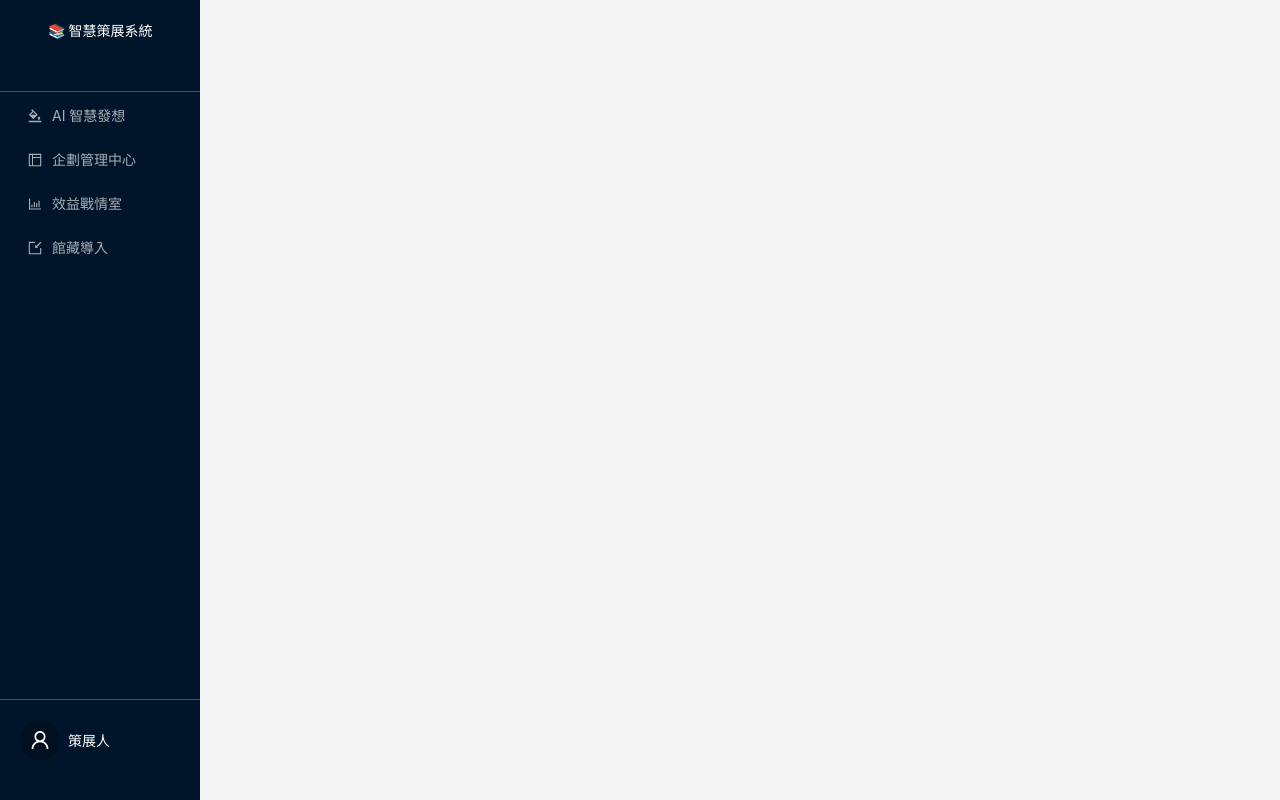
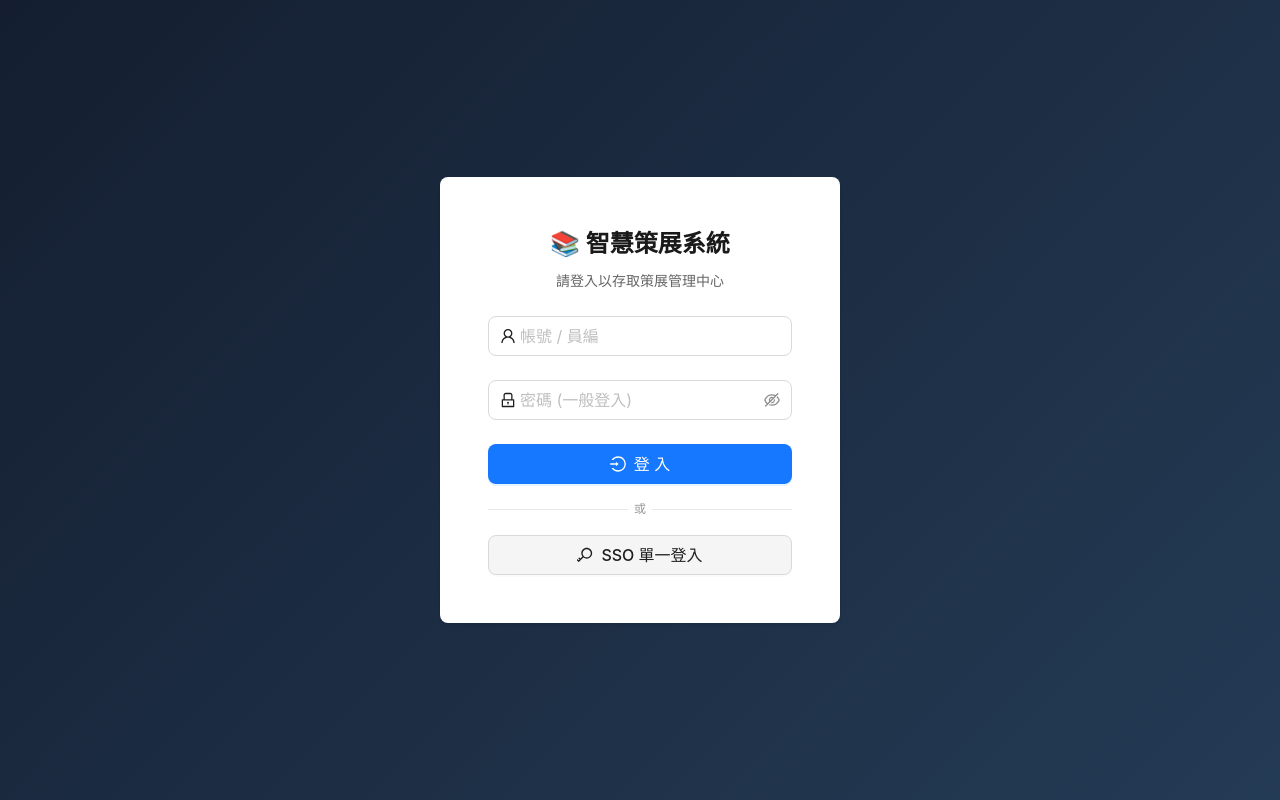
Before and after one commit to SHENG-NA05/BigData-Anlys-Viz, a React (Vite) app in the folder frontend/: page /login in a window 1280 px wide. Built offline with nearby package versions, Linux system fonts and the light colour scheme; no server answers.

Commit message:
feat: implement login view, route guards, and refine generator and proposal editor views

```diff
--- a/frontend/src/App.jsx
+++ b/frontend/src/App.jsx
@@ -1,5 +1,5 @@
 import React from 'react'
-import { BrowserRouter as Router, Routes, Route } from 'react-router-dom'
+import { BrowserRouter as Router, Routes, Route, Navigate } from 'react-router-dom'
 import { ConfigProvider } from 'antd'
 import zhCN from 'antd/locale/zh_CN'
 import MainLayout from './components/common/MainLayout'
@@ -7,20 +7,38 @@ import CurationThemeGenerator from './components/curation_management/views/curat
 import ProposalEditor from './components/curation_management/views/proposal_editor'
 import DashboardView from './components/curation_management/views/dashboard_view'
 import CatalogImport from './components/curation_management/views/catalog_import'
+import LoginView from './components/curation_management/views/login_view'
+import { authService } from './services/authService'
 import './App.css'
+
+const ProtectedLayout = ({ children }) => {
+  if (!authService.isLoggedIn()) {
+    return <Navigate to="/login" replace />
+  }
+  return <MainLayout>{children}</MainLayout>
+}
 
 function App() {
   return (
     <ConfigProvider locale={zhCN}>
       <Router>
-        <MainLayout>
+        <Routes>
+          <Route path="/login" element={<LoginView />} />
+          <Route
+            path="/*"
+            element={
+              <ProtectedLayout>
                 <Routes>
                   <Route path="/" element={<CurationThemeGenerator />} />
                   <Route path="/proposal" element={<ProposalEditor />} />
                   <Route path="/dashboard" element={<DashboardView />} />
                   <Route path="/import" element={<CatalogImport />} />
+                  <Route path="*" element={<Navigate to="/" replace />} />
                 </Routes>
-        </MainLayout>
+              </ProtectedLayout>
+            }
+          />
+        </Routes>
       </Router>
     </ConfigProvider>
   )
--- /dev/null
+++ b/frontend/src/components/curation_management/views/LoginView.css
@@ -0,0 +1,58 @@
+.login-view-container {
+  display: flex;
+  justify-content: center;
+  align-items: center;
+  min-height: 100vh;
+  background: linear-gradient(135deg, #141e30 0%, #243b55 100%);
+}
+
+.login-card {
+  width: 100%;
+  max-width: 400px;
+  border-radius: 12px;
+  box-shadow: 0 8px 24px rgba(0, 0, 0, 0.2);
+  background: #ffffff;
+  padding: 24px;
+}
+
+.login-header {
+  text-align: center;
+  margin-bottom: 24px;
+}
+
+.login-header h2 {
+  margin: 0 0 8px 0;
+  color: #1a1a1a;
+  font-size: 24px;
+  font-weight: 700;
+}
+
+.login-header p {
+  margin: 0;
+  color: #666666;
+  font-size: 14px;
+}
+
+.login-divider {
+  display: flex;
+  align-items: center;
+  text-align: center;
+  color: #999;
+  font-size: 12px;
+  margin: 16px 0;
+}
+
+.login-divider::before,
+.login-divider::after {
+  content: '';
+  flex: 1;
+  border-bottom: 1px solid #e8e8e8;
+}
+
+.login-divider:not(:empty)::before {
+  margin-right: .5em;
+}
+
+.login-divider:not(:empty)::after {
+  margin-left: .5em;
+}
--- a/frontend/src/components/curation_management/views/curation_theme_generator.jsx
+++ b/frontend/src/components/curation_management/views/curation_theme_generator.jsx
@@ -1,6 +1,7 @@
 import React, { useState } from 'react'
 import { Card, Form, Input, Button, Space, Row, Col, message, Spin, Tag, Empty } from 'antd'
 import { SendOutlined, DeleteOutlined, CopyOutlined } from 'antd/icons'
+import { useNavigate } from 'react-router-dom'
 import { curationService } from '../../../services/curationService'
 import './CurationThemeGenerator.css'
 
@@ -9,6 +10,25 @@ const CurationThemeGenerator = () => {
   const [themes, setThemes] = useState([])
   const [loading, setLoading] = useState(false)
   const [selectedTheme, setSelectedTheme] = useState(null)
+  const navigate = useNavigate()
+
+  const handleCompareCatalog = () => {
+    message.success('已匹配 5 本館藏')
+  }
+
+  const handleExportToProposal = () => {
+    const proposal = {
+      id: 'P001',
+      title: selectedTheme.title,
+      content: `<h1>策展宗旨與目標</h1><p>關於 ${selectedTheme.title} 的策展規劃...</p><h2>展區規劃</h2><p>${selectedTheme.outline || ''}</p>`,
+      themeId: selectedTheme.theme_id || 'T001',
+      createdAt: new Date().toISOString(),
+      status: 'draft',
+    }
+    localStorage.setItem('exported_proposal', JSON.stringify(proposal))
+    message.success('已成功建立企劃書草案，請至企劃管理中心編輯。')
+    navigate('/proposal')
+  }
 
   const handleGenerateThemes = async (values) => {
     setLoading(true)
@@ -167,7 +187,21 @@ const CurationThemeGenerator = () => {
       </Row>
 
       {selectedTheme && (
-        <Card title="選擇的主題詳情" style={{ marginTop: '24px' }} bordered={false}>
+        <Card
+          title="選擇的主題詳情"
+          style={{ marginTop: '24px' }}
+          bordered={false}
+          extra={
+            <Space>
+              <Button type="default" onClick={handleCompareCatalog}>
+                比對館藏庫
+              </Button>
+              <Button type="primary" onClick={handleExportToProposal}>
+                拋轉至企劃中心
+              </Button>
+            </Space>
+          }
+        >
           <pre className="theme-detail">{JSON.stringify(selectedTheme, null, 2)}</pre>
         </Card>
       )}
--- /dev/null
+++ b/frontend/src/components/curation_management/views/login_view.jsx
@@ -0,0 +1,66 @@
+import React, { useState } from 'react'
+import { Card, Form, Input, Button, message } from 'antd'
+import { UserOutlined, LockOutlined, LoginOutlined, KeyOutlined } from 'antd/icons'
+import { useNavigate } from 'react-router-dom'
+import { authService } from '../../../services/authService'
+import './LoginView.css'
+
+const LoginView = () => {
+  const [loading, setLoading] = useState(false)
+  const navigate = useNavigate()
+
+  const handleLogin = async (values) => {
+    setLoading(true)
+    try {
+      await authService.login(values.username, values.password)
+      message.success('登入成功')
+      navigate('/')
+    } catch {
+      // Mock login fallback if backend isn't responding
+      localStorage.setItem('access_token', 'mock-sso-jwt-token')
+      message.success('登入成功 (單一登入模擬)')
+      navigate('/')
+    } finally {
+      setLoading(false)
+    }
+  }
+
+  const handleSSOLogin = () => {
+    localStorage.setItem('access_token', 'mock-sso-jwt-token')
+    message.success('SSO 單一登入成功')
+    navigate('/')
+  }
+
+  return (
+    <div className="login-view-container">
+      <Card className="login-card" bordered={false}>
+        <div className="login-header">
+          <h2>📚 智慧策展系統</h2>
+          <p>請登入以存取策展管理中心</p>
+        </div>
+        <Form onFinish={handleLogin} layout="vertical">
+          <Form.Item
+            name="username"
+            rules={[{ required: true, message: '請輸入使用者名稱' }]}
+          >
+            <Input prefix={<UserOutlined />} placeholder="帳號 / 員編" size="large" />
+          </Form.Item>
+          <Form.Item name="password">
+            <Input.Password prefix={<LockOutlined />} placeholder="密碼 (一般登入)" size="large" />
+          </Form.Item>
+          <Form.Item style={{ marginBottom: '12px' }}>
+            <Button type="primary" htmlType="submit" size="large" block loading={loading} icon={<LoginOutlined />}>
+              登 入
+            </Button>
+          </Form.Item>
+          <div className="login-divider"><span>或</span></div>
+          <Button type="default" size="large" block onClick={handleSSOLogin} icon={<KeyOutlined />} style={{ background: '#f5f5f5' }}>
+            SSO 單一登入
+          </Button>
+        </Form>
+      </Card>
+    </div>
+  )
+}
+
+export default LoginView
--- a/frontend/src/components/curation_management/views/proposal_editor.jsx
+++ b/frontend/src/components/curation_management/views/proposal_editor.jsx
@@ -1,4 +1,4 @@
-import React, { useState } from 'react'
+import React, { useState, useEffect } from 'react'
 import { Card, Form, Input, Button, Space, Row, Col, message, Modal, Divider, Select, Tooltip } from 'antd'
 import { SaveOutlined, FileWordOutlined, FilePdfOutlined, ShareAltOutlined, DeleteOutlined } from 'antd/icons'
 import { proposalService } from '../../../services/proposalService'
@@ -11,6 +11,26 @@ const ProposalEditor = () => {
   const [selectedProposal, setSelectedProposal] = useState(null)
   const [saving, setSaving] = useState(false)
   const [exporting, setExporting] = useState(false)
+
+  useEffect(() => {
+    const stored = localStorage.getItem('exported_proposal')
+    if (stored) {
+      try {
+        const proposal = JSON.parse(stored)
+        setProposals([proposal])
+        setSelectedProposal(proposal)
+        form.setFieldsValue({
+          title: proposal.title,
+          themeId: proposal.themeId,
+        })
+        setContent(proposal.content)
+        // Clear it so it doesn't reload next time
+        localStorage.removeItem('exported_proposal')
+      } catch (e) {
+        console.error(e)
+      }
+    }
+  }, [])
 
   const handleSaveProposal = async (values) => {
     setSaving(true)
```
Lines whose indentation alone changed are shown as unchanged.
